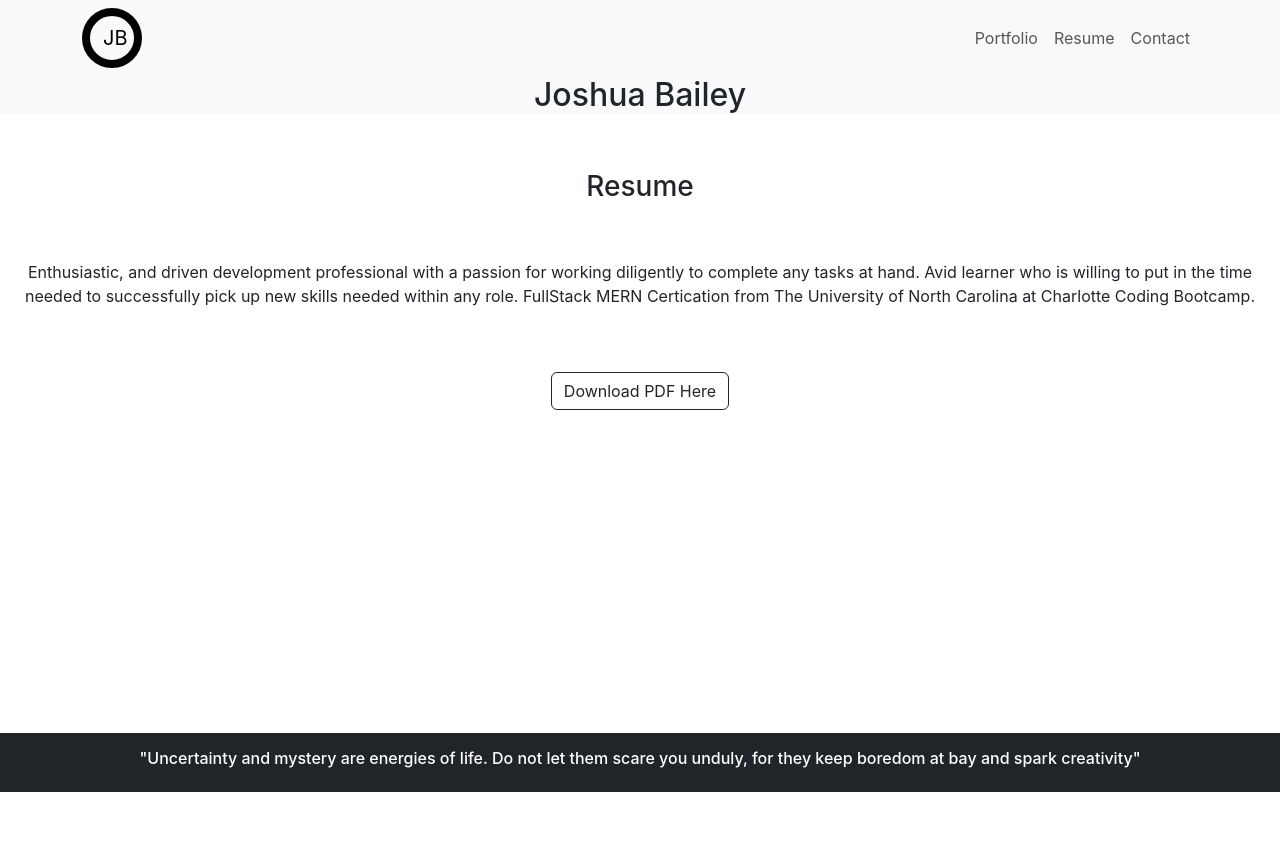
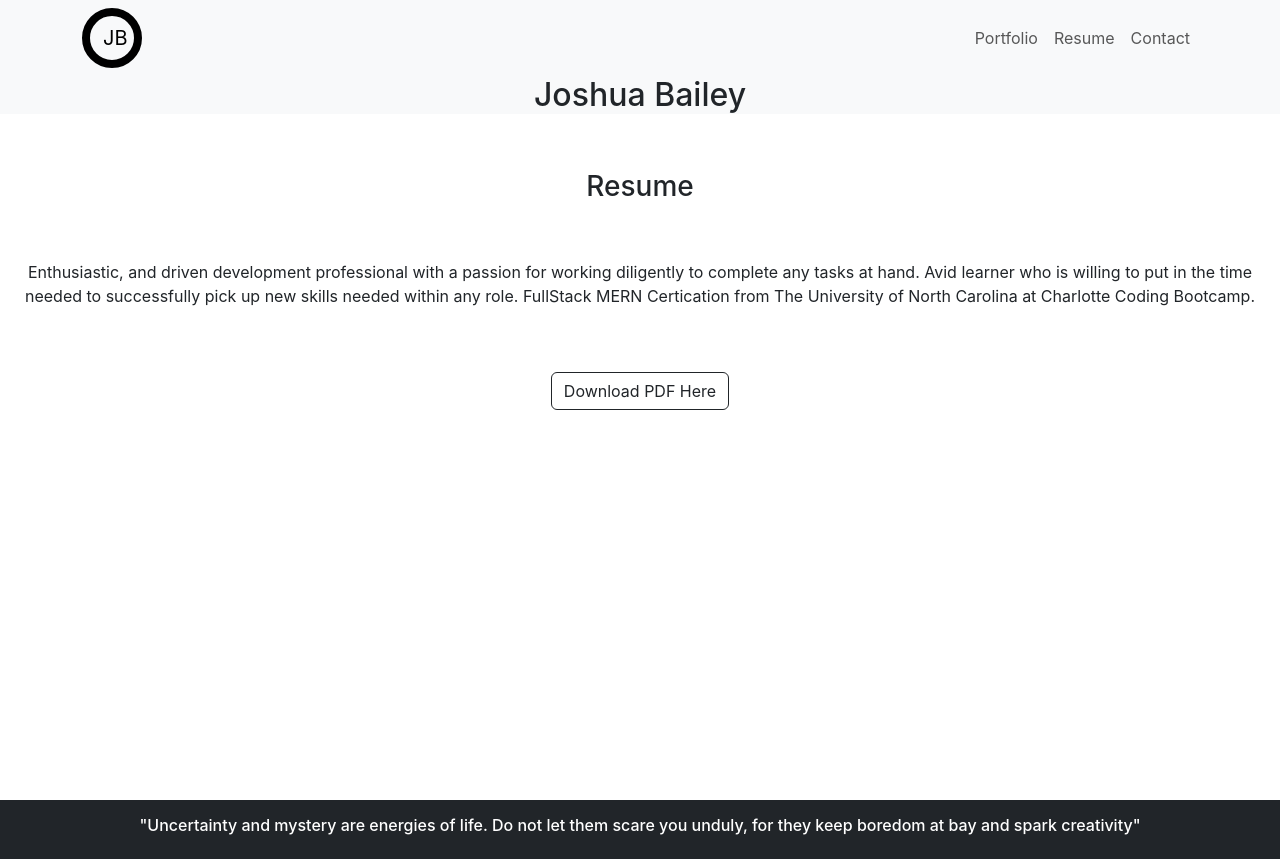
Before and after one commit to joshbaileydev513/joshuabailey.info, a React (Create React App) app: page /resume in a window 1280 px wide. Before the commit the page ends 800 px from the top, so only its background shows below. Built offline with nearby package versions, Linux system fonts and the light colour scheme.

Commit message:
fixed the overlay with the footer and repo buttons along with it sticking to the bottom. Now need to fix the white space inbetween contact and resume section

```diff
--- a/src/App.js
+++ b/src/App.js
@@ -9,11 +9,17 @@ import Contact from './pages/Contact';
 import Portfolio from './pages/Portfolio';
 import Resume from './pages/Resume';
 
+const styles = {
+  root: {
+    minHeight: '100vh',
+    position: 'relative'
+  }
+}
 
 function App () {
   return (
     <Router>
-      <div>
+      <div style= {styles.root}>
         <NavComp />
         <Header />
         <Routes>
--- a/src/components/footer.js
+++ b/src/components/footer.js
@@ -4,7 +4,7 @@ const styles = {
   footer: {
     display: 'flex',
     justifyContent: 'center',
-    position: 'absolute',
+    position: 'relative',
     left: '0',
     right: '0',
     bottom: '0',
--- a/src/components/project.js
+++ b/src/components/project.js
@@ -18,17 +18,11 @@ const styles = {
   },
   size: {
     borderRadius: '50px',
-    height: '300px',
-    width: '300px',
+    height: '250px',
+    width: '250px',
     border: '2px solid #555555',
     padding: '10px',
     margin: '10px'
-  },
-  btn: {
-    textAlign: 'center',
-    backgroundColor: '#555555',
-    color: 'white',
-    borderRadius: '12px',
   },
   btnCenter: {
     display: 'flex',
--- a/src/pages/Portfolio.js
+++ b/src/pages/Portfolio.js
@@ -5,12 +5,12 @@ const Portfolio = () => {
     return (
         <div>
             <h3 class="p-3 text-center">Portfolio</h3>
+             <p class="text-center font-weight-light">
+                    Below are they various projects or applications I feel the most proud of. Each picture is linked to the
+                    live application along with a button to bring you to the github repo!
+            </p>
              <Projects />
              <br/>
-             <p class="text-center font-weight-light">
-                    Above are they various projects or applications I feel the most proud of. Each picture is linked to the
-                    live application along with a button to bring you to the github repo!
-            </p>
         </div>
     );
 };
```
